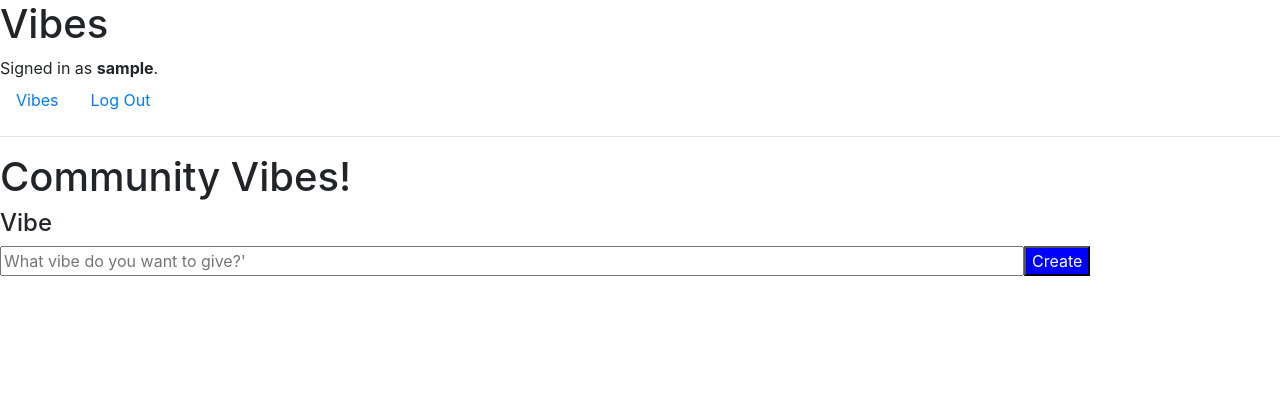
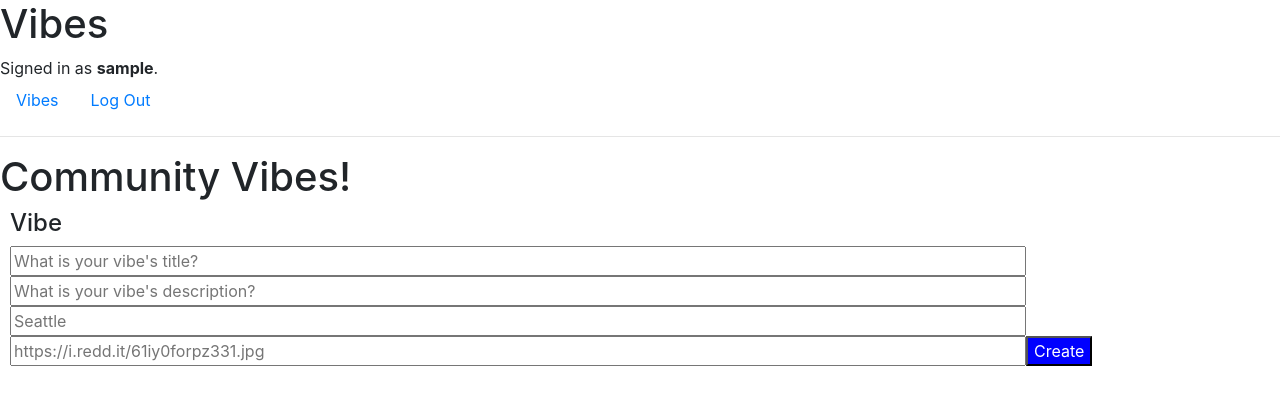
Before and after one commit to mrjohnsonalexander-zz/vibes, a Django app: page / in a window 1280 px wide. Shown: the top 405 px of the page. Run offline with Django 3.2, Linux system fonts and the light colour scheme; the visitor is signed in with stand-in values (Sample User, id 1); data that the repository does not hold is empty; some libraries are stand-ins or nearby versions.

Commit message:
Add desciption, location, img_url fields to Vibe Form

```diff
--- a/vibe/static/vibe/styles.css
+++ b/vibe/static/vibe/styles.css
@@ -1,4 +1,5 @@
 .vibe-form {
+    padding-left: 10px;
     display: block;
 }
 
@@ -8,6 +9,18 @@
 }
 
 .vibe-title {
+    width: 80%;
+}
+
+.vibe-description {
+    width: 80%;
+}
+
+.vibe-location {
+    width: 80%;
+}
+
+.vibe-img-url {
     width: 80%;
 }
 
--- a/vibe/static/vibe/vibe.js
+++ b/vibe/static/vibe/vibe.js
@@ -4,9 +4,8 @@ document.addEventListener('DOMContentLoaded', () => {
 })
 
 function vibeForm() {
-  // TODO Add additional vibe form inputs
-  // Vibe sharing form
-  console.log('Create vibe form for');
+  // Form used to create vibes
+  console.log('Create vibe form');
   vibe = document.createElement('div');
   vibe.id = 'vibe-id';
   vibe.classList.add("vibe-form");
@@ -18,12 +17,35 @@ function vibeForm() {
   form = vibe.lastElementChild;
   form.method = 'POST';
   form.action = '/vibe';
+  form.enctype="multipart/form-data"
   // Title
   form.append(document.createElement('input'));
   form_title = form.firstElementChild;
   form_title.classList.add('vibe-title');
   form_title.type = 'text';
   form_title.id = 'vibe-form-title-id';
+  form_title.placeholder = "What is your vibe's title?"
+  // Description
+  form.append(document.createElement('input'));
+  form_description = form.lastElementChild;
+  form_description.classList.add('vibe-description');
+  form_description.type = 'text';
+  form_description.id = 'vibe-form-description-id';
+  form_description.placeholder = "What is your vibe's description?"
+  // Location
+  form.append(document.createElement('input'));
+  form_location = form.lastElementChild;
+  form_location.classList.add('vibe-location');
+  form_location.type = 'text';
+  form_location.id = 'vibe-form-location-id';
+  form_location.placeholder = "Seattle"
+  // img_url
+  form.append(document.createElement('input'));
+  form_img_url = form.lastElementChild;
+  form_img_url.classList.add('vibe-img-url');
+  form_img_url.type = 'text';
+  form_img_url.id = 'vibe-form-img-url-id';
+  form_img_url.placeholder = "https://i.redd.it/61iy0forpz331.jpg"
   // csrf token
   form.append(document.createElement('input'));
   form_csrf = form.lastElementChild;
@@ -37,9 +59,8 @@ function vibeForm() {
   form_button.classList.add('vibe-button');
   form_button.type = 'button';
   form_button.value = 'Create';
-  form_title.placeholder = "What vibe do you want to give?'"
   document.getElementById('vibe').replaceWith(vibe);
-  // Button PUT post update
+  // Create vibe with form data
   document.querySelector('#vibe-form-button').addEventListener('click', (event) => {
     event.preventDefault();
     event.stopPropagation();
@@ -48,11 +69,14 @@ function vibeForm() {
 }
 
 async function createVibe(event){
-  // Create vibe
+  // vibeForm values
   var vibe_title = document.querySelector('#vibe-form-title-id').value;
-  console.log(vibe_title);
+  var vibe_description = document.querySelector('#vibe-form-description-id').value;
+  var vibe_location = document.querySelector('#vibe-form-location-id').value;
+  var vibe_img_url = document.querySelector('#vibe-form-img-url-id').value;
   const csrftoken = document.querySelector('[name=csrfmiddlewaretoken').value
   // Mannuall passing csrf token for vibe form since not using FormModel
+  console.log("vibeForm values being POST'd");
   const request = new Request(
     '/vibe',
     {headers: {'X-CSRFToken': csrftoken}}
@@ -60,9 +84,12 @@ async function createVibe(event){
   await fetch(request, {
       method: 'POST',
       body: JSON.stringify({
-          title: vibe_title
+          title: vibe_title,
+          description: vibe_description,
+          location: vibe_location,
+          img_url: vibe_img_url,
       })
-  }).then(response => response.json()).then(result => {console.log(result)});
+  }).then(response => {console.log(response)});
 }
 
 // This function comes from:
--- a/vibe/templates/vibe/index.html
+++ b/vibe/templates/vibe/index.html
@@ -5,7 +5,7 @@
 {% if vibe %}
 <h1>Vibe Details</h1>
 <li id="vibe-{{ vibe.id }}" class="vibe-record">
-    <a href="{% url 'vibe:vibe' vibe.pk %}">
+    <a href="{% url 'vibe:vibe_details' vibe.pk %}">
     <img class="pic" src="{{ vibe.img_url }}" alt="Image not found"</img>
     </a>
     <ul class="vibe-metadata">
@@ -40,7 +40,7 @@
 <div id="community-vibes">
     {% for vibe in vibes %}
     <li id="vibe-{{ vibe.id }}" class="vibe-record">
-        <a href="{% url 'vibe:vibe' vibe.pk %}">
+        <a href="{% url 'vibe:vibe_details' vibe.pk %}">
         <img class="pic" src="{{ vibe.img_url }}" alt="Image not found"</img>
         </a>
         <ul class="vibe-metadata">
--- a/vibe/urls.py
+++ b/vibe/urls.py
@@ -9,5 +9,6 @@ urlpatterns = [
     path("logout", views.logout_view, name="logout"),
     path("register", views.register, name="register"),
     path("profile/<str:username>", views.profile, name="profile"),
-    path("vibe/<str:vibe_id>", views.vibe, name="vibe"),
+    path("vibe_details/<str:vibe_id>", views.vibe_details, name="vibe_details"),
+    path("vibe", views.vibe, name="vibe"),
 ]
--- a/vibe/views.py
+++ b/vibe/views.py
@@ -88,7 +88,7 @@ def profile(request, username):
     # Create post
     if request.method == "POST":
         profile_form = ProfileForm(request.POST)
-        if post_form.is_valid() and request.user.is_authenticated:
+        if profile_form.is_valid() and request.user.is_authenticated:
             print('Creating profile')
             profile = profile_form.save(commit=False)
             profile.creator = request.user
@@ -102,28 +102,27 @@ def profile(request, username):
 
 
 @requires_csrf_token
-def vibe(request, vibe_id):
+def vibe(request):
     """
     Post, Put, and Get vibes
     """
     print("Vibing")
     if request.method == "POST":
+        # vibe.js vibeForm
         body = json.loads(request.body.decode('utf-8'))
-        # TODO Pass remaining form input values
         vibe_data = {
            'title': body['title'],
            'creator': request.user,
-           'description': "Default Description",
-           'location': "Seattle",
-           'img_url': "https://i.redd.it/61iy0forpz331.jpg",
+           'description': body['description'],
+           'location': body['location'],
+           'img_url': body['img_url'],
         }
         vibeform = VibeForm(vibe_data)
         if vibeform.is_valid() and request.user.is_authenticated:
-            print('Create vibe')
             vibe = vibeform.save(commit=False)
             vibe.date_created = datetime.now()
             vibe.save()
-            return HttpResponseRedirect(reverse("vibe:index"))
+            return HttpResponse(status=200)
         else:
             return render(request, "vibe/login.html", {
                 "message": "Must login to post."
@@ -141,14 +140,14 @@ def vibe(request, vibe_id):
     # Assume GET request
     else:
         if request.user.is_authenticated:
-            if vibe_id:
-                vibe = Vibe.object.get(pk=vibe_id)
-                return render(request, "vibe/index.html", {
-                    "vibe": vibe
-                })
-            else:
-                return HttpResponseRedirect(reverse("vibe:index"))
+            return HttpResponseRedirect(reverse("vibe:index"))
         else:
             return render(request, "vibe/login.html", {
                 "message": "Must login to post."
             })
+
+def vibe_details(request, vibe_id):
+    vibe = Vibe.object.get(pk=vibe_id)
+    return render(request, "vibe/index.html", {
+        "vibe": vibe
+        })
```
